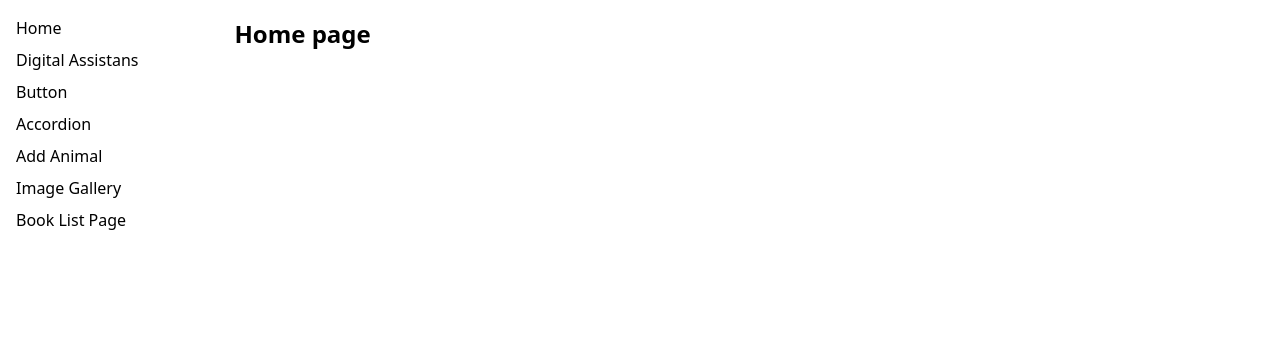
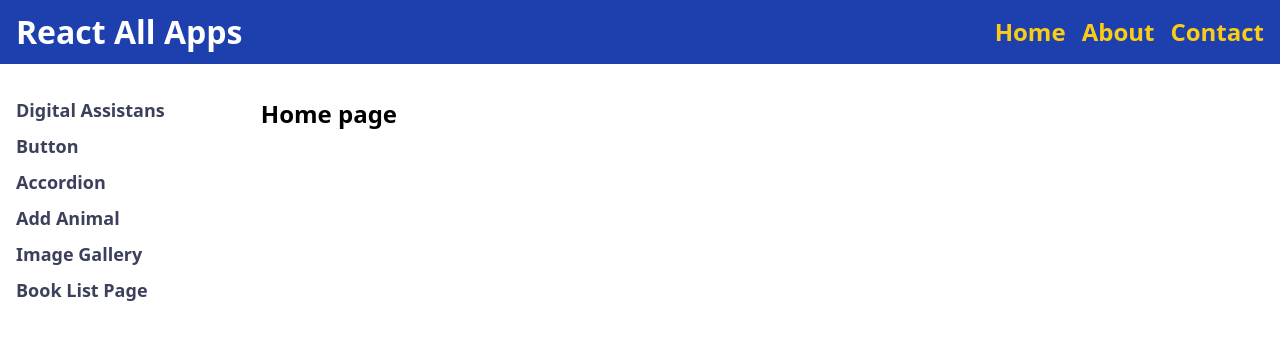
Before and after one commit to sedat355/react-all-apps, a React (Vite) app: page / in a window 1280 px wide. Shown: the top 340 px of the page. Built offline with nearby package versions, Linux system fonts and the light colour scheme.

Commit message:
Header, About ve Contact blş. eklendi

```diff
--- /dev/null
+++ b/src/components/Header.jsx
@@ -0,0 +1,23 @@
+import { NavLink } from "react-router-dom"
+
+const Header = () => {
+  return (
+    <nav className="mb-4 bg-blue-800 flex items-center justify-between px-4 py-2">
+      <h1 className="text-white">React All Apps</h1>
+
+      <ul className="flex space-x-4">
+        <li className="navbar-list-item">
+          <NavLink to="/">Home</NavLink>
+        </li>
+        <li className="navbar-list-item">
+          <NavLink to="/about">About</NavLink>
+        </li>
+        <li className="navbar-list-item">
+          <NavLink to="/contact">Contact</NavLink>
+        </li>
+      </ul>
+    </nav>
+  )
+}
+
+export default Header
--- a/src/components/Sidebar.jsx
+++ b/src/components/Sidebar.jsx
@@ -3,9 +3,6 @@ import { NavLink } from "react-router-dom"
 const Sidebar = () => {
   return (
     <ul className="flex flex-col">
-      <li className="sidebar-list-item">
-        <NavLink to="/">Home</NavLink>
-      </li>
       <li className="sidebar-list-item">
         <NavLink to="/digital-assistans">Digital Assistans</NavLink>
       </li>
--- a/src/css/index.css
+++ b/src/css/index.css
@@ -34,7 +34,10 @@
     @apply w-1/2 px-2 py-1 rounded outline-none
   } */
   .sidebar-list-item {
-    @apply whitespace-nowrap pr-8 mb-2
+    @apply whitespace-nowrap pr-8 mb-2 text-lg font-semibold text-black-three hover:text-black-four
+  }
+  .navbar-list-item {
+    @apply font-bold text-2xl text-yellow-400 hover:text-yellow-300
   }
 
 }
--- a/src/layouts/RootLayout.jsx
+++ b/src/layouts/RootLayout.jsx
@@ -1,15 +1,19 @@
-import Sidebar from '../components/Sidebar'
-import { Outlet } from 'react-router-dom'
+import Header from "../components/Header"
+import Sidebar from "../components/Sidebar"
+import { Outlet } from "react-router-dom"
 
 const RootLayout = () => {
   return (
-    <div className='flex m-4'>
-      <Sidebar/>
+    <div className="flex flex-col">
+      <Header />
 
-      <main className='w-full flex items-start justify-start ml-16'>
-        <Outlet/>
-      </main>
+      <div className="flex m-4 items-start max-w-[1024px]">
+        <Sidebar />
 
+        <main className="w-full flex items-start justify-start ml-16">
+          <Outlet />
+        </main>
+      </div>
     </div>
   )
 }
--- /dev/null
+++ b/src/pages/About.jsx
@@ -0,0 +1,9 @@
+const About = () => {
+  return (
+    <div>
+      <h2>About Page</h2>
+    </div>
+  )
+}
+
+export default About
--- /dev/null
+++ b/src/pages/Contact.jsx
@@ -0,0 +1,9 @@
+const Contact = () => {
+  return (
+    <div>
+      <h2>Contact Page</h2>
+    </div>
+  )
+}
+
+export default Contact
```
Also changed, not shown: src/components/router.jsx (+11 -2 lines).
